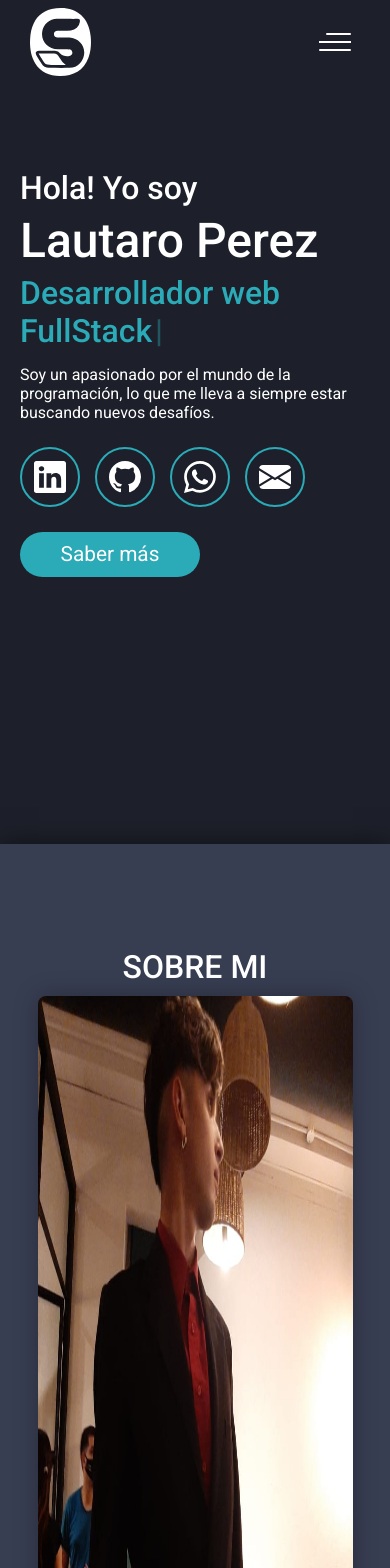
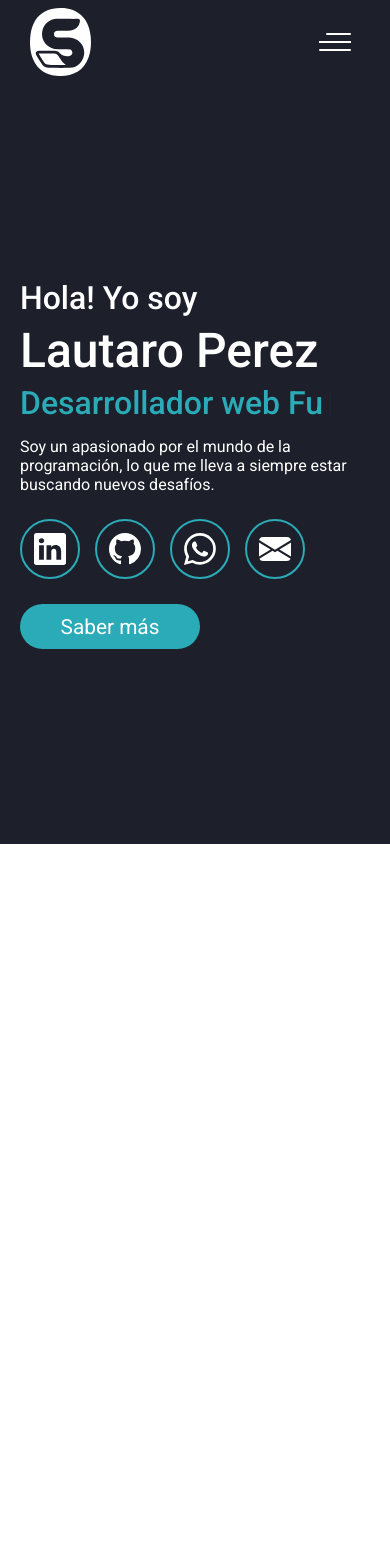
Before and after one commit to lauty-shock/Portfolio-V2, a React (Vite) app: page / in a window 390 px wide. Shown: the top 1568 px of the page. After the commit the page ends 844 px from the top, so only its background shows below. Built offline with nearby package versions, Linux system fonts and the light colour scheme.

Commit message:
Arreglos en el responsive

```diff
--- a/src/App.jsx
+++ b/src/App.jsx
@@ -11,11 +11,11 @@ function App() {
     <div>
       <Navbar />
       <Home />
-      <About />
+      {/* <About />
       <Skill />
       <Projects />
       <Contact />
-      <Footer />
+      <Footer /> */}
     </div>
   );
 }
--- a/src/components/About/About.module.css
+++ b/src/components/About/About.module.css
@@ -103,7 +103,7 @@
     font-size: var(--small);
 
     width: 90%;
-    height: 50%;
+    height: auto;
     padding: 10px 0;
     margin-right: 0%;
   }
@@ -128,14 +128,3 @@
     margin-top: 10px;
   }
 }
-@media (max-width: 410px) {
-  .title{
-    margin-top: 20px;
-    font-size: var(--medium);
-  }
-}
-@media (max-width: 285px) {
-  .title{
-    font-size: 1.8rem;
-  }
-}
--- a/src/components/Home/Home.module.css
+++ b/src/components/Home/Home.module.css
@@ -15,7 +15,7 @@
   flex-direction: column;
 
   width: calc(100% - 57vh);
-  height: 70vh;
+  height: auto;
   gap: 5px;
 }
 
@@ -110,3 +110,11 @@
     padding: 10vh 20px 0;
   }
 }
+@media (max-width: 330px) {
+  .red {
+    font-size: 1.7rem;
+    width: 50px;
+    height: 50px;
+    transition: 0.45s;
+  }
+}
```
